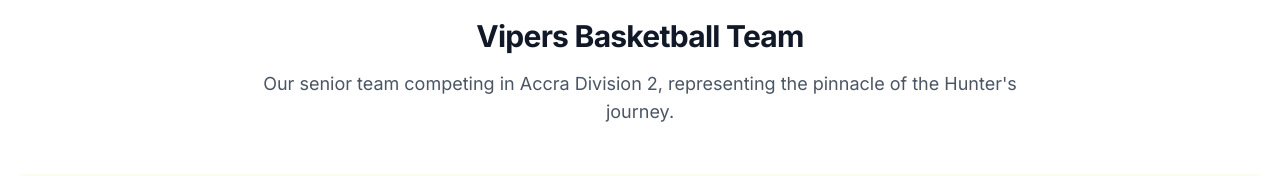
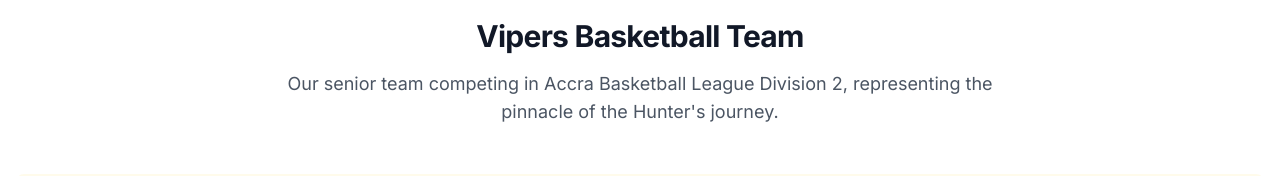
Before and after one commit to Seyramize/gbawebball, a Next.js app: page /team in a window 1280 px wide. Both pictures are taken after a click on the tab "Vipers Team". Shown: the part 507-683 px from the top of the page. Built offline with nearby package versions, Linux system fonts and the light colour scheme.

Commit message:
Changed League Name

```diff
--- a/app/team/page.tsx
+++ b/app/team/page.tsx
@@ -226,7 +226,7 @@ export default function TeamPage() {
               <div className="max-w-3xl mx-auto text-center mb-12">
                 <h2 className="text-3xl font-bold tracking-tight text-gray-900">Vipers Basketball Team</h2>
                 <p className="mt-4 text-lg text-gray-600">
-                  Our senior team competing in Accra Division 2, representing the pinnacle of the Hunter's journey.
+                  Our senior team competing in Accra Basketball League Division 2, representing the pinnacle of the Hunter's journey.
                 </p>
               </div>
 
```
